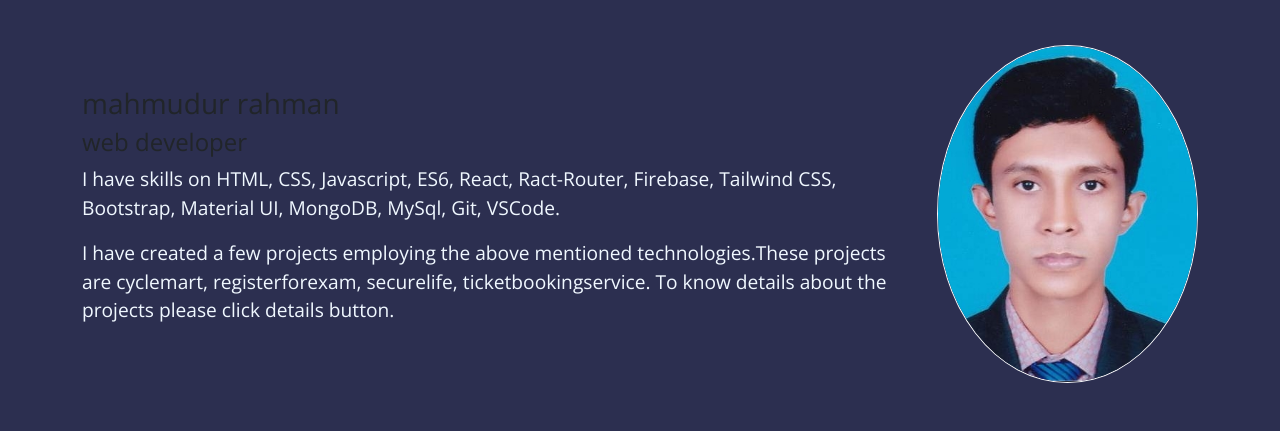
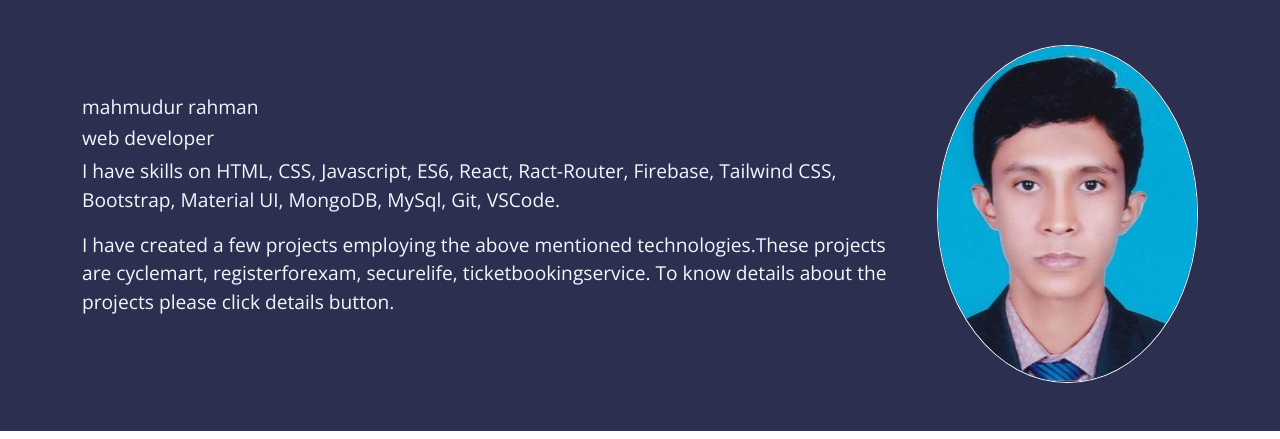
Before and after one commit to mahmud-sketch/mahmud-sketch.github.io, a plain HTML site: page index.html in a window 1280 px wide. Shown: the part 207-646 px from the top of the page. Drawn offline with nearby package versions, Linux system fonts and the light colour scheme.

Commit message:
color changed

```diff
--- a/index.html
+++ b/index.html
@@ -75,8 +75,8 @@
             <div class="row align-items-center justify-content-center">
                 <div class="col-md-9">
 
-                    <h3>mahmudur rahman</h3>
-                    <h4>web developer</h4>
+                    <h3 class="about">mahmudur rahman</h3>
+                    <h4 class="about">web developer</h4>
 
 
                     <p class="about">I have skills on HTML, CSS, Javascript, ES6, React, Ract-Router, Firebase, Tailwind CSS, Bootstrap, Material UI, MongoDB, MySql, Git, VSCode.
```
